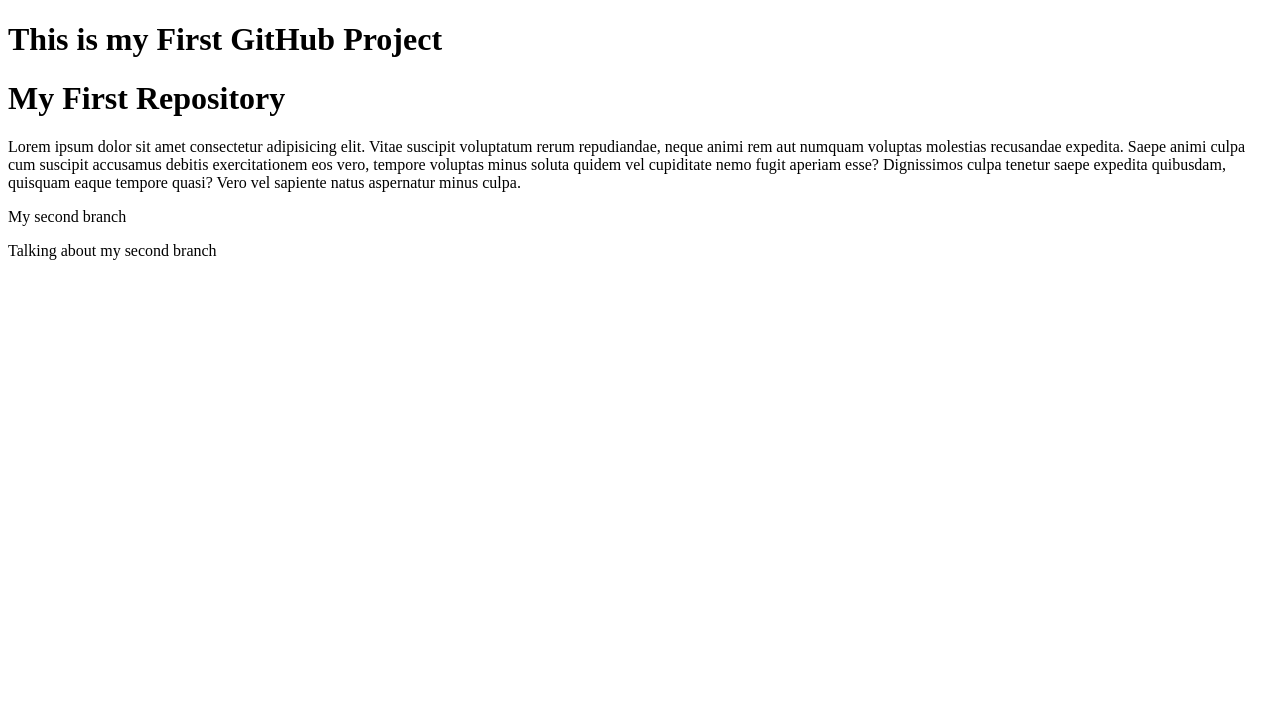
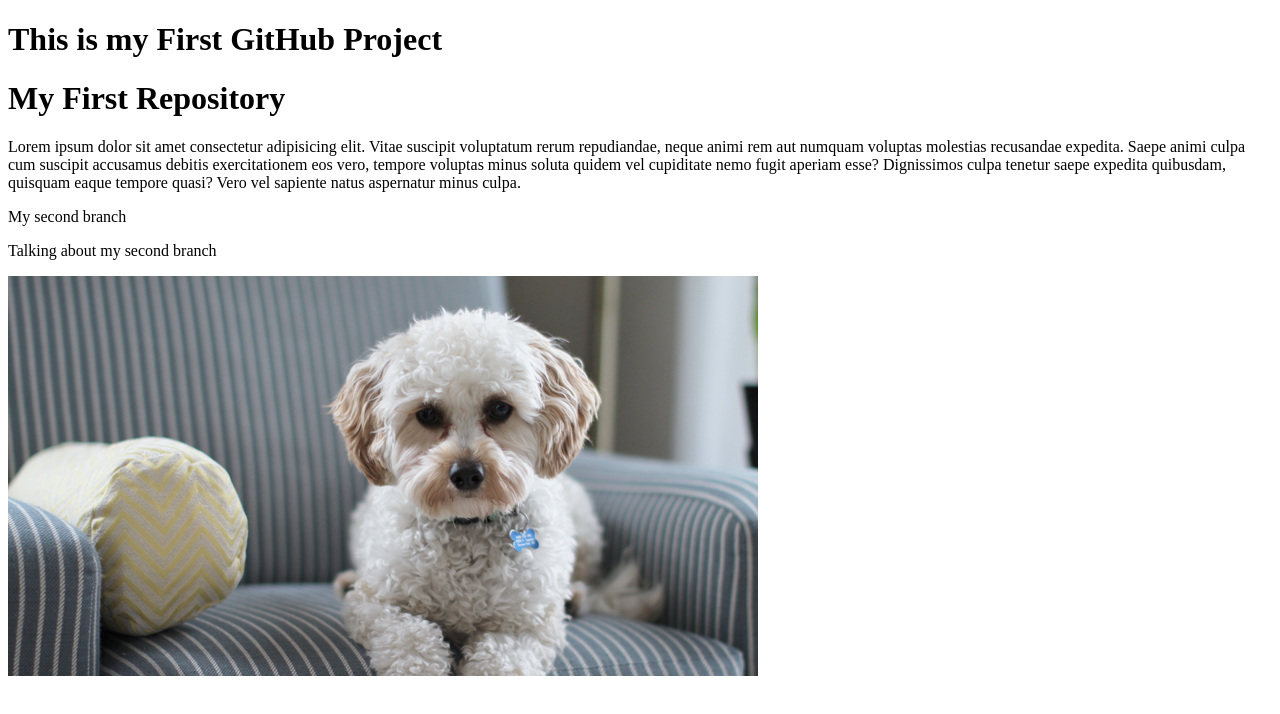
Before and after one commit to MampyCSE/my-first-website, a plain HTML site: page index.html in a window 1280 px wide. Drawn offline with Linux system fonts and the light colour scheme.

Commit message:
inserting image

```diff
--- a/index.html
+++ b/index.html
@@ -11,6 +11,7 @@
     <p>Lorem ipsum dolor sit amet consectetur adipisicing elit. Vitae suscipit voluptatum rerum repudiandae, neque animi rem aut numquam voluptas molestias recusandae expedita. Saepe animi culpa cum suscipit accusamus debitis exercitationem eos vero, tempore voluptas minus soluta quidem vel cupiditate nemo fugit aperiam esse? Dignissimos culpa tenetur saepe expedita quibusdam, quisquam eaque tempore quasi? Vero vel sapiente natus aspernatur minus culpa.</p>
     <p>My second branch</p>
     <p>Talking about my second branch</p>
+    <img src="/image/blog2.png" alt="">
 
 </body>
 </html>
```
Also changed, not shown: image/blog2.png (added).
